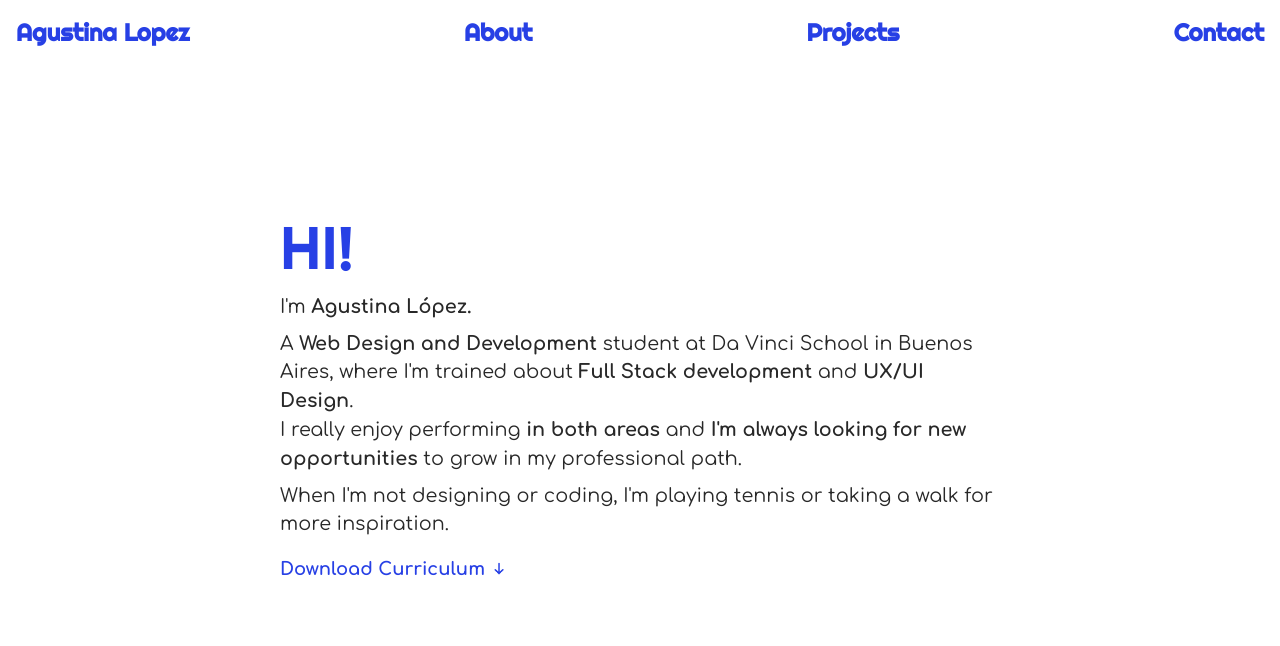
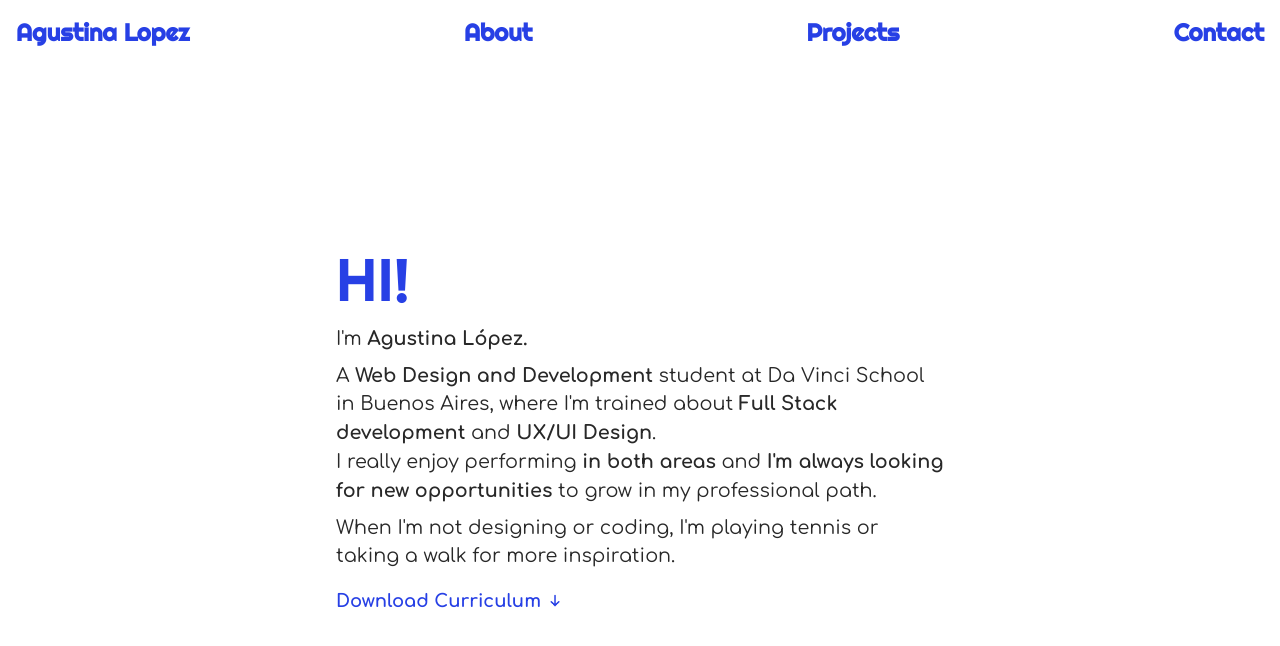
Before and after one commit to agusvlopez/my-portfolio, a Vue app in the folder my-portfolio/: page /about in a window 1280 px wide. Shown: the top 646 px of the page. Built offline with nearby package versions, Linux system fonts and the light colour scheme.

Commit message:
refactor: style

```diff
--- a/my-portfolio/src/components/About.vue
+++ b/my-portfolio/src/components/About.vue
@@ -5,8 +5,8 @@ import Navbar from './Navbar.vue';
 </script>
 
 <template>
-    <div class="md:h-screen flex items-center justify-center bg-white textDark max-w-3xl mx-auto">
-        <div class="p-6 animate__animated animate__fadeIn">
+    <div class="md:h-screen flex items-center justify-center bg-white textDark max-w-2xl mx-auto">
+        <div class="p-8 mt-16 animate__animated animate__fadeIn">
             <h1 class="uppercase text-3xl md:text-6xl mb-4">Hi!</h1>
             <p class="mb-2">I'm <span class="font-bold">Agustina López.</span></p>
             <p>A <span class="font-bold">Web Design and Development</span> student at Da Vinci School in Buenos Aires,
--- a/my-portfolio/src/pages/Home.vue
+++ b/my-portfolio/src/pages/Home.vue
@@ -8,7 +8,7 @@ import Projects from '../components/Projects.vue';
 
 <template>
     <section class="backgroundPink">
-        <div class="h-screen flex items-center justify-center flex-col">
+        <div class="h-screen flex items-center justify-center flex-col pt-8 max-w-3xl mx-auto">
             <h1 class="uppercase text-6xl md:text-9xl mb-4">
                 <span class="block text-4xl font-bold text-left">I'm a</span>
                 <span class="block">Full Stack</span> Developer
```
Also changed, not shown: 2 other files (tests, documents, lock files or other folders).
